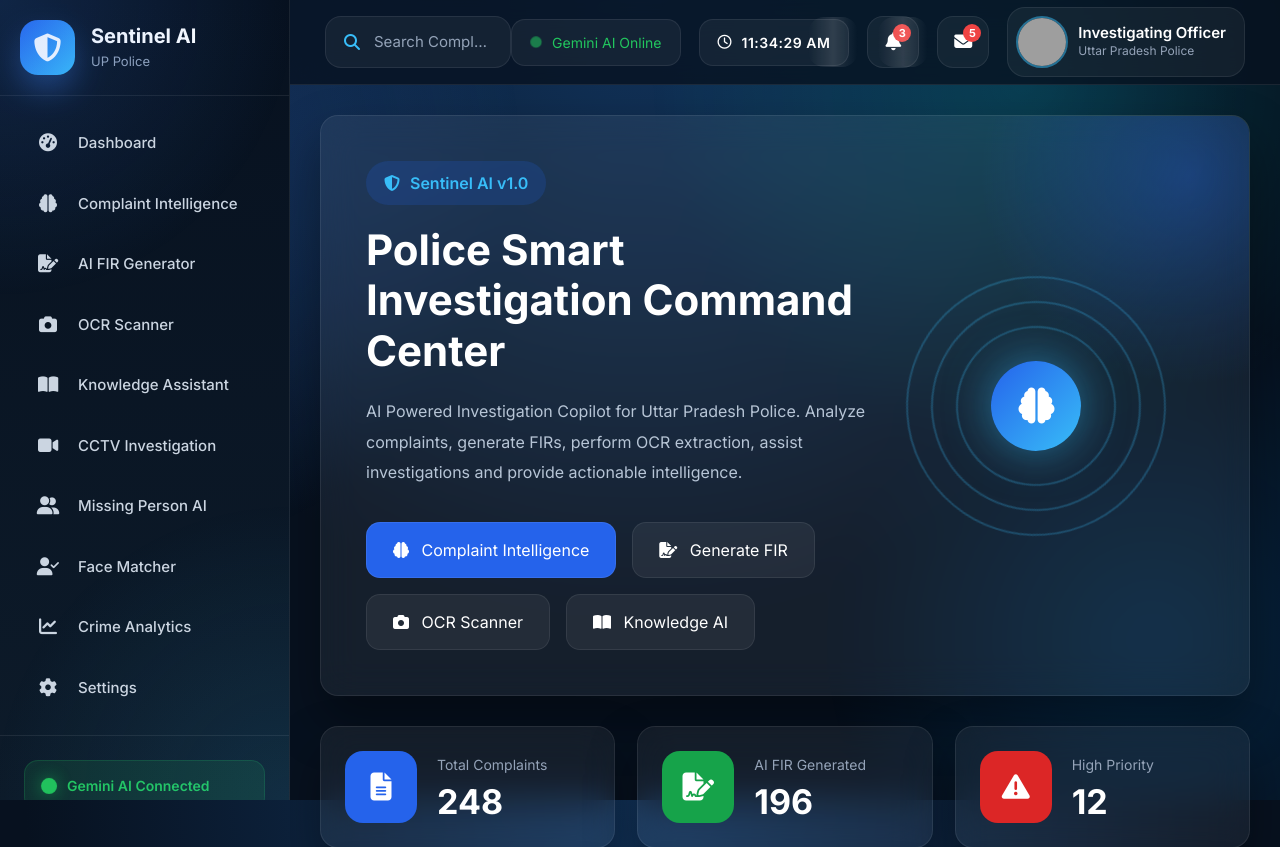
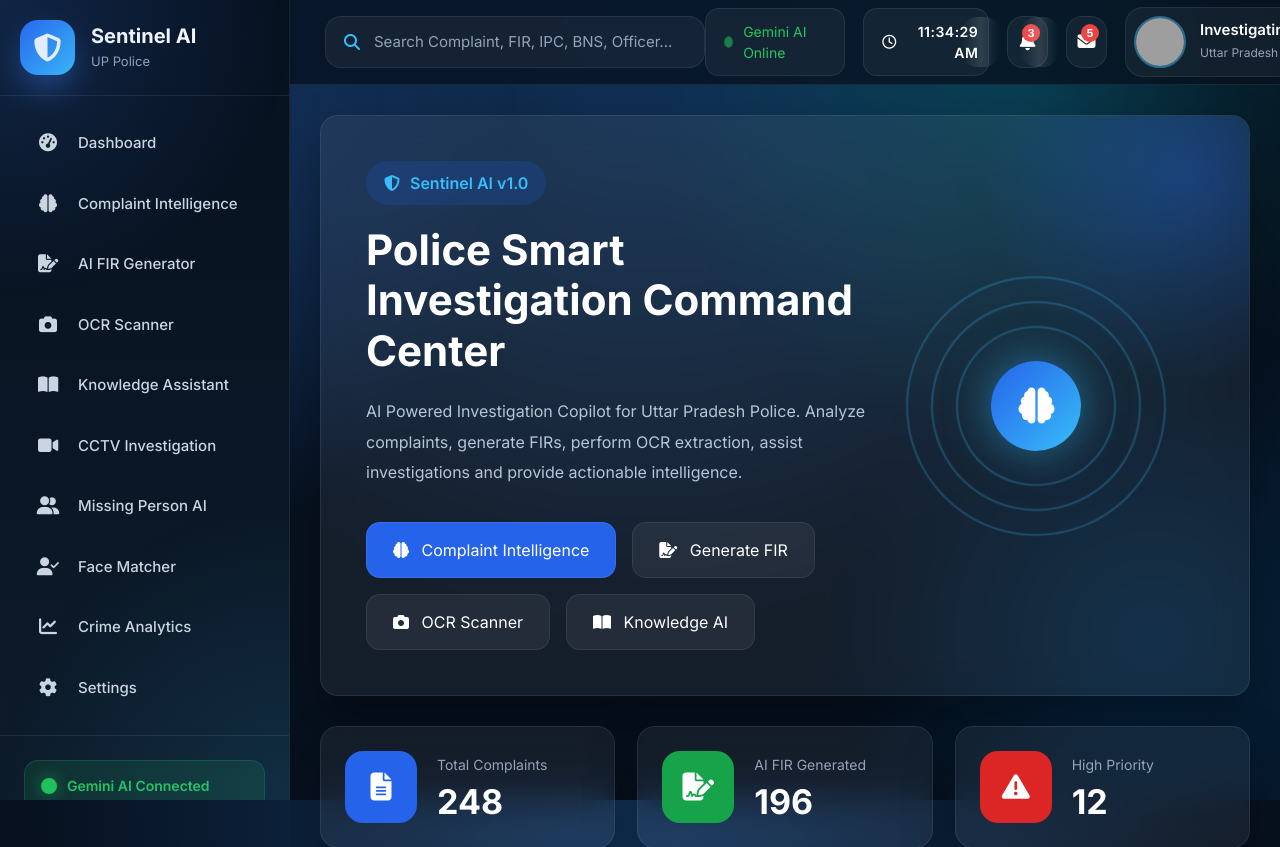
Before and after one commit to Prashant-47/Sentinel-AI-for-UP-Police, a Flask app: page / in a window 1280 px wide. Shown: the top 847 px of the page. Run offline with Flask 3, Linux system fonts and the light colour scheme; some libraries are stand-ins or nearby versions; grey boxes are pictures that could not be loaded.

Commit message:
Revert "Fix CSS layout issues and improve styling consistency"

```diff
--- a/app/static/css/layout.css
+++ b/app/static/css/layout.css
@@ -548,107 +548,6 @@
 
 /*==================================================
                 RESPONSIVE
-=================================================*/
-
-/* ==================================================
-   TOPBAR CONSISTENCY FIXES
-   Ensures the topbar looks identical across all pages.
-   Only layout/visual consistency changes — no design
-   alteration.
-   ================================================== */
-
-.topbar{
-    box-sizing:border-box;
-    height:85px; /* enforce consistent height */
-    padding:18px 35px; /* enforce consistent padding */
-}
-
-.topbar .topbar-left,
-.topbar .topbar-right{
-    display:flex;
-    align-items:center;
-    gap:18px;
-}
-
-.topbar .topbar-left{
-    flex:1 1 auto;
-    min-width:0; /* allow children to shrink (search input) */
-}
-
-.topbar .topbar-right{
-    flex:0 0 auto;
-}
-
-/* Make search box stable and prevent it from overflowing */
-.search-box{
-    max-width:540px;
-    width:100%;
-    min-width:0;
-}
-
-/* Ensure inputs inside topbar don't push layout */
-.search-box input{
-    min-width:0;
-    overflow:hidden;
-    text-overflow:ellipsis;
-}
-
-/* Normalize card/button sizes in topbar */
-.topbar-card, .icon-button, .profile-card{
-    display:inline-flex;
-    align-items:center;
-    gap:10px;
-    box-sizing:border-box;
-}
-
-.icon-button{
-    width:52px;
-    height:52px;
-}
-
-/* Profile text should truncate if too long */
-.profile-card h5,
-.profile-card span{
-    display:block;
-    min-width:0;
-}
-
-.profile-card h5{
-    overflow:hidden;
-    text-overflow:ellipsis;
-    white-space:nowrap;
-}
-
-/* Small screens adjustments to keep consistent layout */
-@media(max-width:992px){
-    .topbar{
-        padding:12px 18px;
-    }
-    .search-box{
-        max-width:320px;
-    }
-}
-
-@media(max-width:768px){
-    .topbar{
-        height:auto;
-        align-items:flex-start;
-        gap:12px;
-        flex-wrap:wrap;
-        padding:12px;
-    }
-    .topbar .topbar-left{
-        width:100%;
-    }
-    .topbar .topbar-right{
-        width:100%;
-        justify-content:space-between;
-    }
-}
-
-
-/*==================================================
-                RESPONSIVE
 ==================================================*/
 
 @media(max-width:1200px){
```
